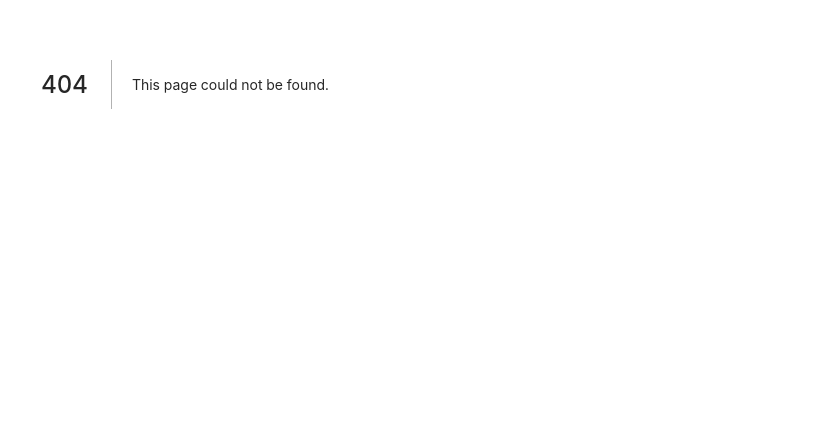
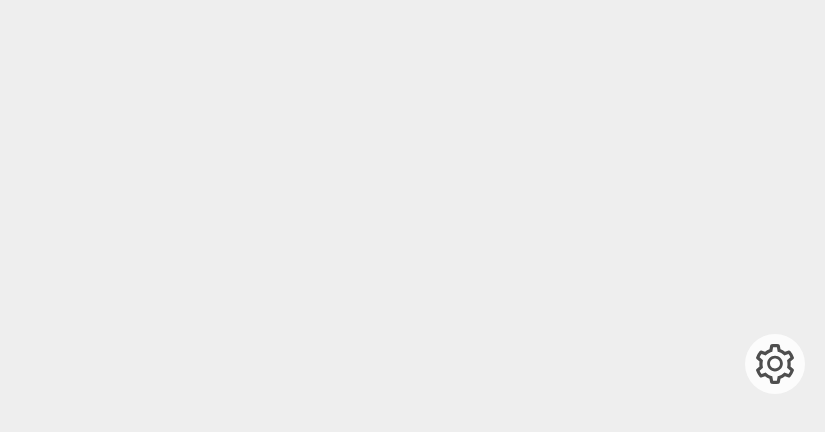
Before and after one commit to HsiehMinChien/my-personal-projects, a Next.js app: page /resume in a window 1280 px wide. Before the commit this address had no page. Shown: the part 316-748 px from the top of the page, without its empty margins (455-1280 px from the left). Built offline with nearby package versions, Linux system fonts and the light colour scheme.

Commit message:
Add reusme page

```diff
--- a/package.json
+++ b/package.json
@@ -11,6 +11,7 @@
     "test": "jest"
   },
   "dependencies": {
+    "@ant-design/icons": "^4.2.2",
     "@apollo/react-common": "3.1.3",
     "@apollo/react-components": "^3.1.3",
     "@apollo/react-hoc": "^3.1.3",
@@ -22,7 +23,6 @@
     "@graphql-codegen/typescript-resolvers": "^1.12.2",
     "@material-ui/core": "^4.10.0",
     "@material-ui/icons": "^4.9.1",
-    "@types/antd": "^1.0.0",
     "@types/big.js": "^4.0.5",
     "@types/classnames": "^2.2.10",
     "@types/enzyme": "^3.10.5",
@@ -36,7 +36,7 @@
     "@types/testing-library__react": "^9.1.3",
     "@zeit/next-css": "^1.0.1",
     "@zeit/next-stylus": "^1.0.1",
-    "antd": "^3.26.11",
+    "antd": "^4.7.2",
     "apollo-cache-inmemory": "1.6.5",
     "apollo-client": "2.6.8",
     "apollo-link-http": "1.5.16",
--- /dev/null
+++ b/pages/resume/index.tsx
@@ -0,0 +1,45 @@
+import { useState, useCallback } from 'react';
+import { Modal, Switch } from 'antd';
+import cx from 'classnames';
+import { SettingOutlined } from '@ant-design/icons';
+import './style.styl';
+
+const PREFIX_CLASS = 'resume';
+
+export default function Resume() {
+  const [isDarkMode, setIsDarkMode] = useState(false);
+  const [isSettingModalVisible, setIsSettingModalVisible] = useState(false);
+  const _handleCloseModal = useCallback(() => {
+    setIsSettingModalVisible(false);
+  }, [])
+  const _handleOpenModal = useCallback(() => {
+    setIsSettingModalVisible(true);
+  }, [])
+
+  return (
+    <div className={cx(PREFIX_CLASS, { 'dark-mode': isDarkMode })}>
+      <div className={`${PREFIX_CLASS}__left`}>
+        <div></div>
+      </div>
+      <div className={`${PREFIX_CLASS}__right`}></div>
+      <Modal
+        title="Setting"
+        okText="Close"
+        visible={isSettingModalVisible}
+        onCancel={_handleCloseModal}
+        onOk={_handleCloseModal}
+        cancelButtonProps={{ style: { display: 'none' } }}
+      >
+        <Switch
+          checkedChildren="dark mode"
+          unCheckedChildren="light mode"
+          checked={isDarkMode}
+          onChange={value => setIsDarkMode(value)}
+        />
+      </Modal>
+      <div className="setting-icon">
+        <SettingOutlined onClick={_handleOpenModal} />
+      </div>
+    </div>
+  );
+}
--- /dev/null
+++ b/pages/resume/style.styl
@@ -0,0 +1,24 @@
+.resume
+  height: 100vh
+  background-color: #eee
+
+  &.dark-mode
+    background-color: #252525
+    .setting-icon
+      opacity: 0.4
+
+  .setting-icon
+    position: fixed
+    bottom: 90px
+    right: 20px
+    width: 60px
+    height: 60px
+    text-align: center
+    border-radius: 50%
+    background-color: #ffffff
+    opacity: 0.8
+
+    span
+      position: relative
+      top: 10px
+      font-size: 40px
```
Also changed, not shown: 1 other file (tests, documents, lock files or other folders).
